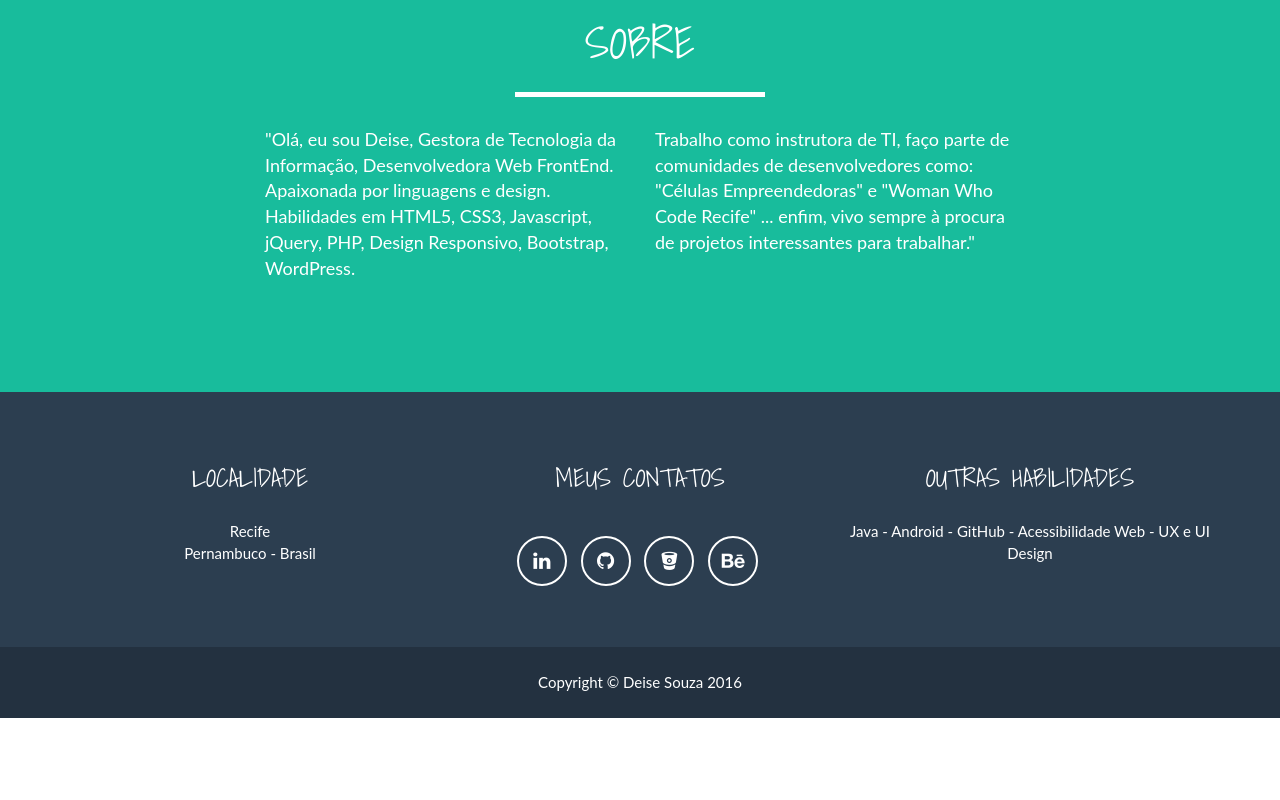
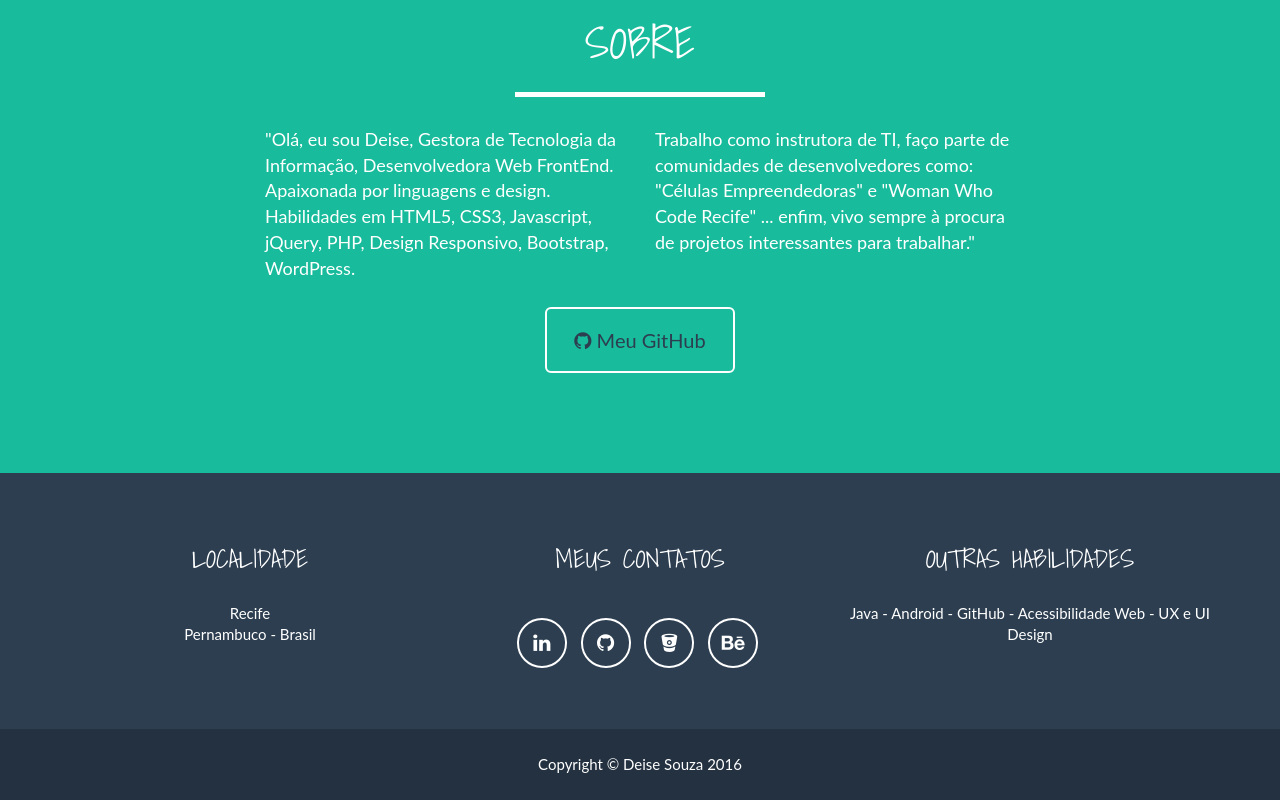
Before and after one commit to deisesouza/deisesouza.github.io, a plain HTML site: page index.html in a window 1280 px wide. Shown: the part 1392-2192 px from the top of the page. Before the commit the page ends 2110 px from the top, so only its background shows below. Drawn offline with nearby package versions, Linux system fonts and the light colour scheme.

Commit message:
alteração de botão

```diff
--- a/index.html
+++ b/index.html
@@ -145,7 +145,11 @@
                 <div class="col-lg-4">
                     <p>Trabalho como instrutora de TI, faço parte de comunidades de desenvolvedores como: "Células Empreendedoras" e "Woman Who Code Recife" ... enfim, vivo sempre à procura de projetos interessantes para trabalhar."</p>
                 </div>
-
+                <div class="col-lg-8 col-lg-offset-2 text-center">
+                    <a href="https://github.com/deisesouza" class="btn btn-lg btn-outline">
+                        <i class="fa fa-github"></i> Meu GitHub
+                    </a>
+                </div>
             </div>
         </div>
     </section>
```
